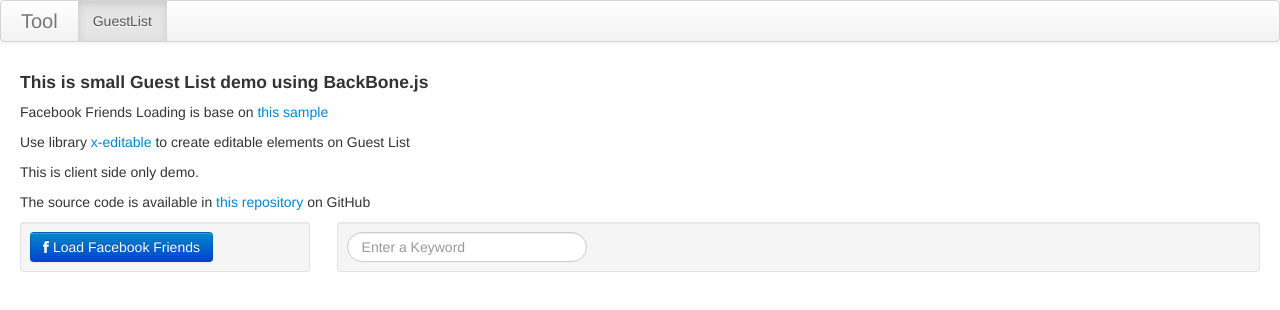
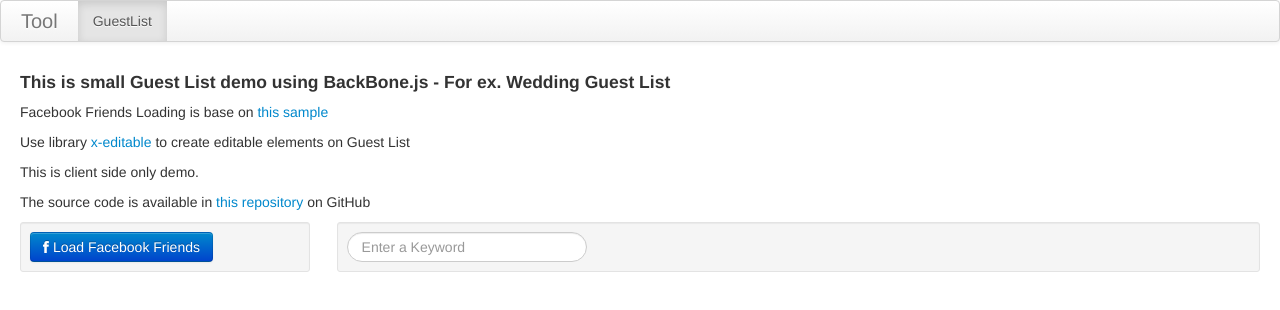
Before and after one commit to phungnc/backboneguestlist, a plain HTML site: page index.html in a window 1280 px wide. Drawn offline with Linux system fonts and the light colour scheme.

Commit message:
update index.html

```diff
--- a/index.html
+++ b/index.html
@@ -71,7 +71,7 @@
       </div>
     </div>
     <div class="container-fluid">
-      <h4>This is small Guest List demo using BackBone.js</h4>
+      <h4>This is small Guest List demo using BackBone.js - For ex. Wedding Guest List</h4>
        <p>Facebook Friends Loading is base on <a href="http://phungnc.github.com/backbonefbfriends/" target="_blank">this sample</a></p>
        <p>Use library <a href="http://vitalets.github.com/x-editable" target="_blank">x-editable</a> to create editable elements on Guest List</p>
        <p>This is client side only demo.</p>
```
